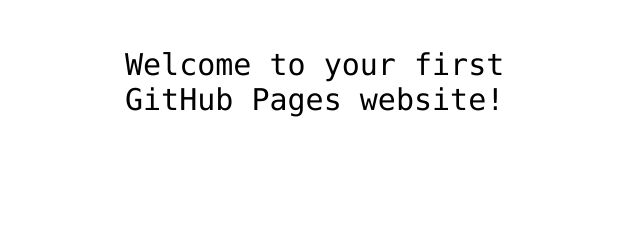
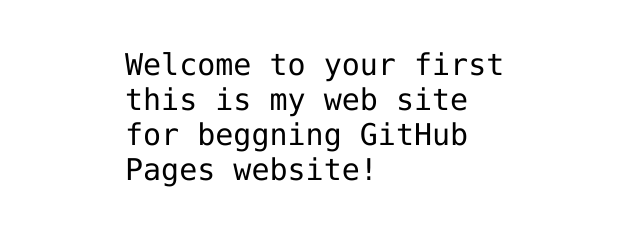
Before and after one commit to Bekalu1g/hello-world, a plain HTML site: page index.html in a window 1280 px wide. Shown: the part 341-566 px from the top of the page, without its empty margins (315-955 px from the left). Drawn offline with Linux system fonts and the light colour scheme.

Commit message:
Update index.html

```diff
--- a/index.html
+++ b/index.html
@@ -12,7 +12,7 @@
 <img src="https://octodex.github.com/images/daftpunktocat-thomas.gif" id="octocat" alt="octocat-gif" />
 
 <!-- Change this code here by copy and pasting your template on line 15 -->
-<p>Welcome to your first GitHub Pages website!</p>
+<p>Welcome to your first this is my web site for beggning GitHub Pages website!</p>
 
 </body>
 </html>
```
